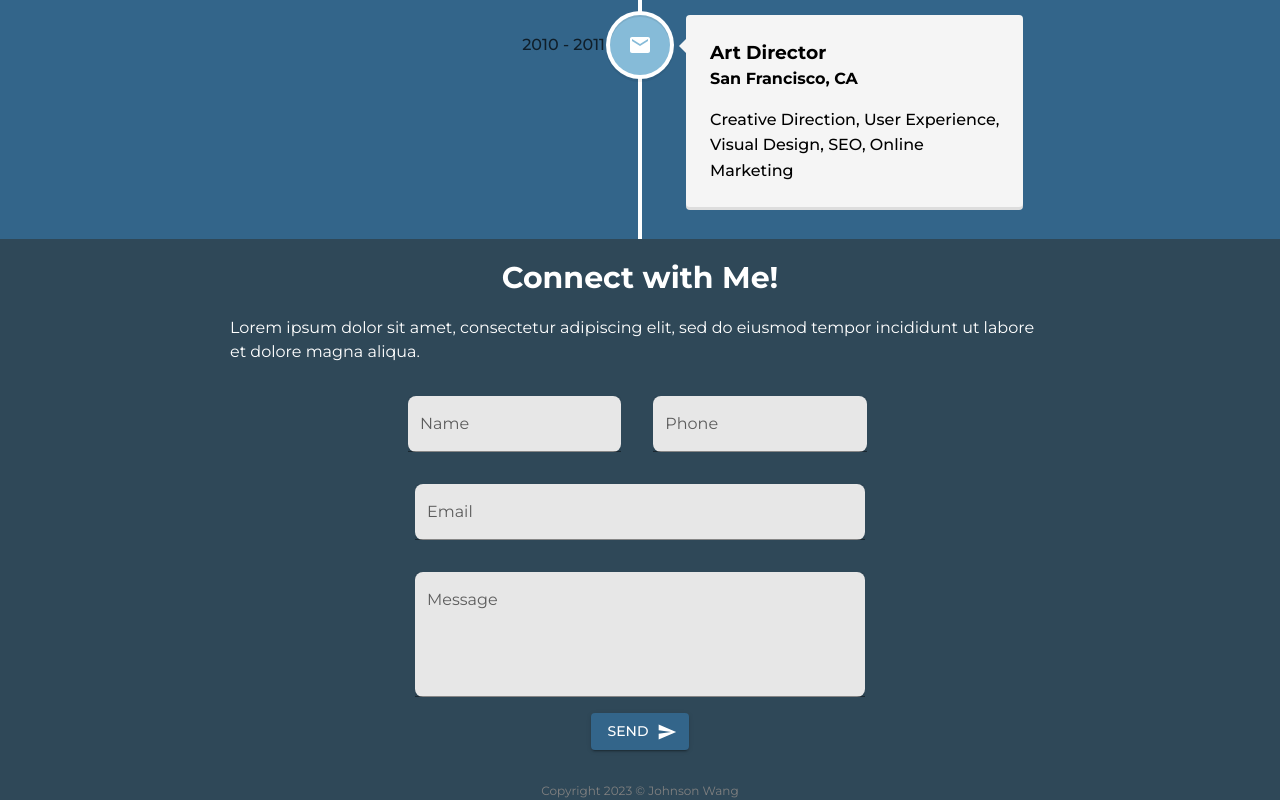
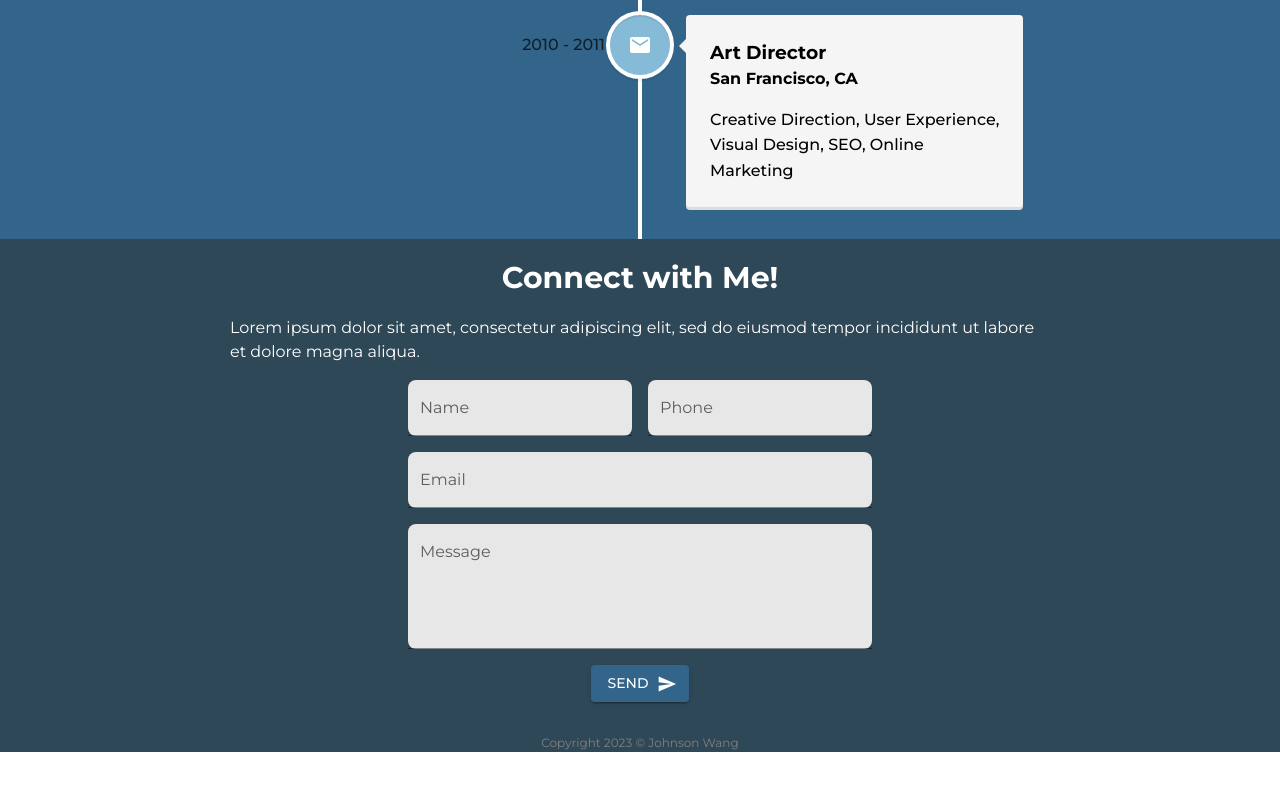
Before and after one commit to johnsonw1017/portfolio, a React (Vite) app in the folder portfolio-johnson/: page / in a window 1280 px wide. Shown: the part 1866-2666 px from the top of the page. After the commit the page ends 2618 px from the top, so only its background shows below. Built offline with nearby package versions, Linux system fonts and the light colour scheme.

Commit message:
style: update contact form responsiveness

```diff
--- a/portfolio-johnson/src/components/ContactForm.jsx
+++ b/portfolio-johnson/src/components/ContactForm.jsx
@@ -1,4 +1,11 @@
-import { Container, Box, Typography, TextField, Button } from "@mui/material";
+import {
+  Container,
+  Box,
+  Typography,
+  TextField,
+  Button,
+  Grid,
+} from "@mui/material";
 import SendIcon from "@mui/icons-material/Send";
 import pallete from "../pallete";
 
@@ -25,61 +32,66 @@ function ContactForm() {
               eiusmod tempor incididunt ut labore et dolore magna aliqua.
             </Typography>
           </Box>
-          <Box className="box-content" sx={{ mx: "auto" }}>
-            <div>
+          <Box className="box-content">
+            <Grid container spacing={2} sx={{width: {xs: "250px", sm: "480px"}, justifyContent:"center"}} >
+              <Grid item xs={12} sm={6}>
                 <TextField
                   label="Name"
                   variant="filled"
                   sx={{
-                  margin: 2,
                     backgroundColor: pallete.whitegray,
                     borderRadius: 2,
-                  width: { xs: "95%", sm: "43%" },
+                    width: "100%",
                   }}
                 />
+              </Grid>
+              <Grid item xs={12} sm={6}>
                 <TextField
                   label="Phone"
                   variant="filled"
                   sx={{
-                  margin: 2,
                     backgroundColor: pallete.whitegray,
                     borderRadius: 2,
-                  width: { xs: "95%", sm: "43%" },
+                    width: "100%",
                   }}
                 />
-            </div>
-            <div>
+              </Grid>
+              <Grid item xs={12}>
                 <TextField
                   label="Email"
                   variant="filled"
                   sx={{
-                  margin: 2,
                     backgroundColor: pallete.whitegray,
                     borderRadius: 2,
-                  width: { xs: "100%", sm: 450 },
+                    width: "100%",
                   }}
                 />
-            </div>
-            <div>
+              </Grid>
+              <Grid item xs={12}>
                 <TextField
                   label="Message"
                   variant="filled"
                   multiline
                   rows={4}
                   sx={{
-                  margin: 2,
+                    marginBottom: 2,
                     backgroundColor: pallete.whitegray,
                     borderRadius: 2,
-                  width: { xs: "100%", sm: 450 },
+                    width: "100%",
                   }}
                 />
-            </div>
+              </Grid>
+            </Grid>
             <Button variant="contained" endIcon={<SendIcon />} color="lapis">
               Send
             </Button>
           </Box>
           <Box className="box-content">
-            <Typography sx={{ color: "#808080", marginTop: 4, fontSize: "12px"}}>Copyright 2023 © Johnson Wang</Typography>
+            <Typography
+              sx={{ color: "#808080", marginTop: 4, fontSize: "12px" }}
+            >
+              Copyright 2023 © Johnson Wang
+            </Typography>
           </Box>
         </Container>
       </div>
--- a/portfolio-johnson/src/components/Intro.jsx
+++ b/portfolio-johnson/src/components/Intro.jsx
@@ -16,7 +16,7 @@ function Intro() {
                   className="intro-text"
                   sx={{
                     fontWeight: "700",
-                    fontSize: { xs: "2rem", sm: "3rem" },
+                    fontSize: { xs: "30px", sm: "48px" },
                   }}
                 >
                   Hi I'm <span style={{color: pallete.lapis}}>Johnson</span>, <br /> a <span style={{color: pallete.hunyellow}}>Web Developer</span>.
```
Lines whose indentation alone changed are shown as unchanged.
